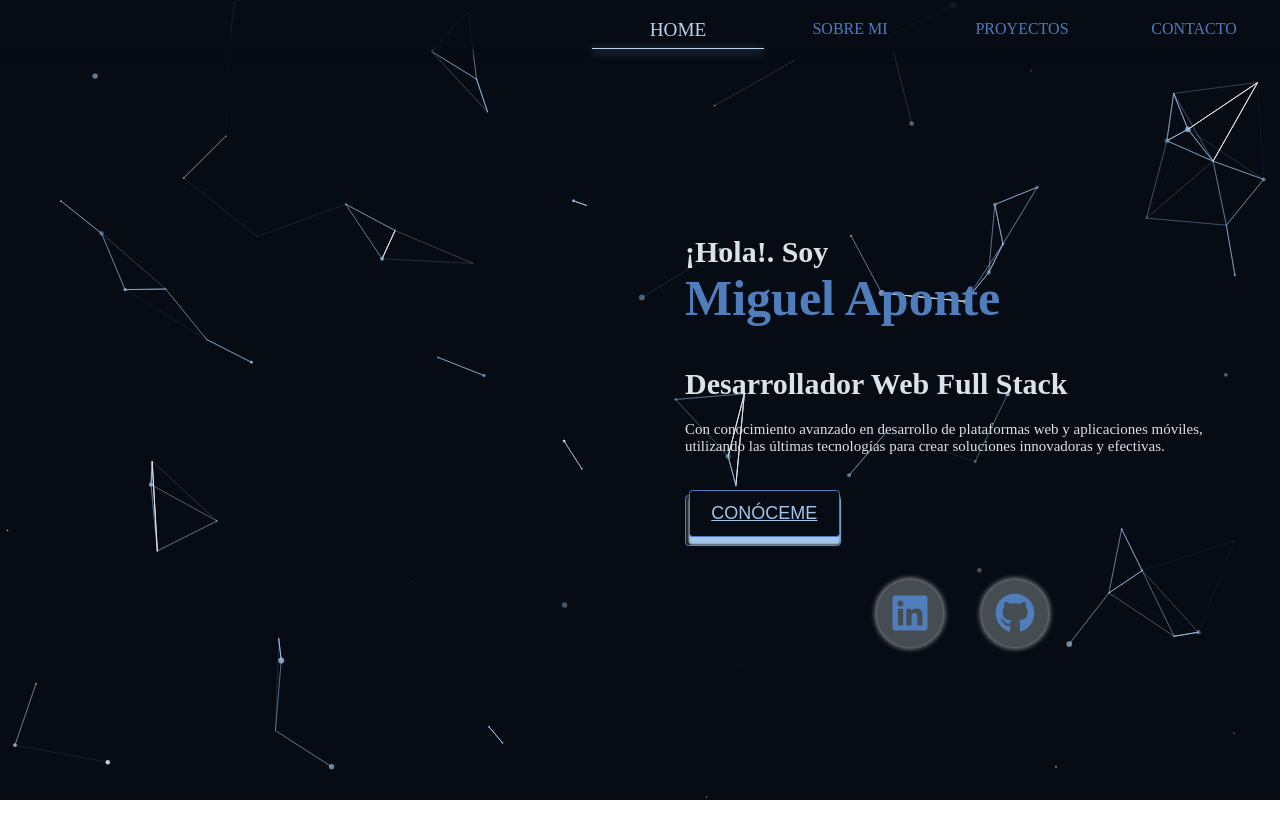
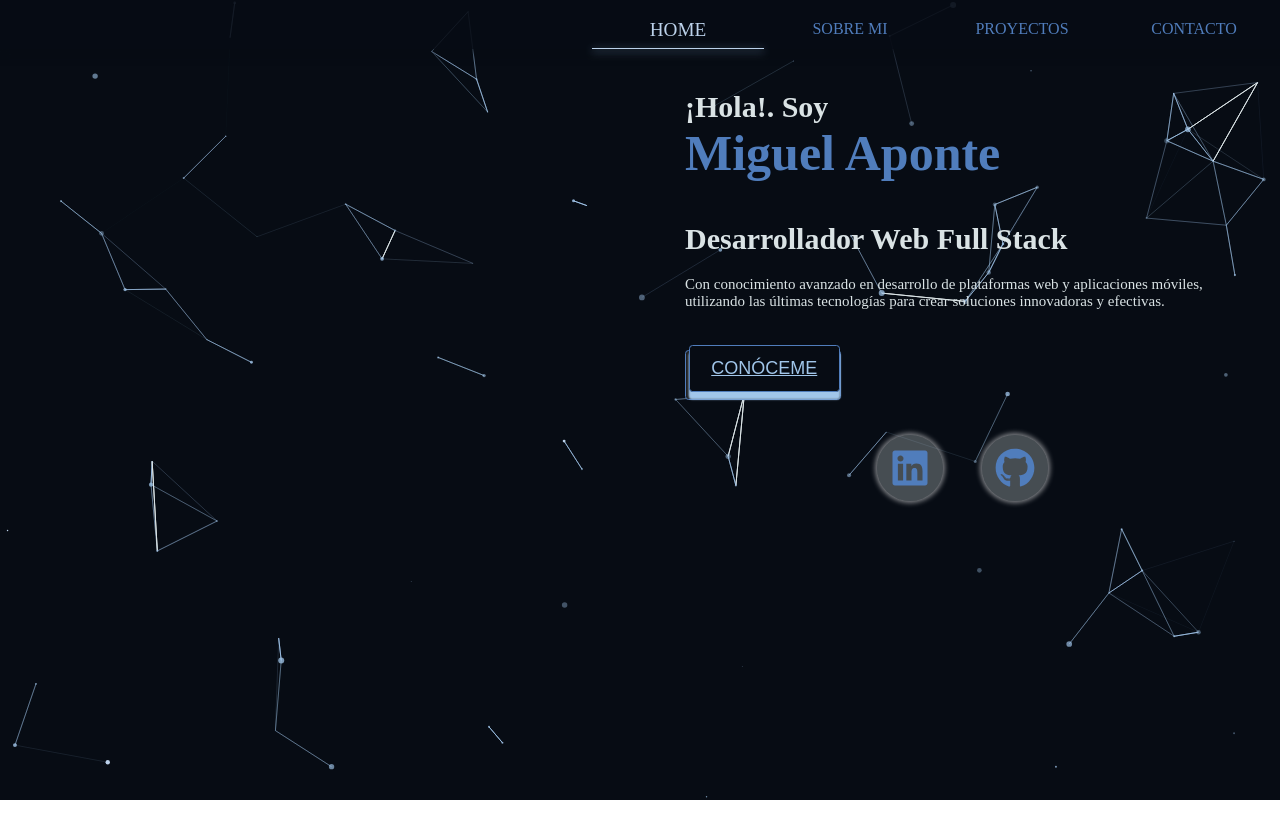
Before and after one commit to XCODE89/XCODE89, a React (Create React App) app in the folder portfolio/: page / in a window 1280 px wide. After the commit the page ends 800 px from the top, so only its background shows below. Built offline with nearby package versions, Linux system fonts and the light colour scheme; some icons are missing.

Commit message:
projects

```diff
--- a/portfolio/src/components/Landing/landing.module.css
+++ b/portfolio/src/components/Landing/landing.module.css
@@ -4,7 +4,6 @@
 
 .container {
   display: flex;
-  height: 97vh;
   flex-direction: row;
   justify-content: center;
   align-items: center;
```
